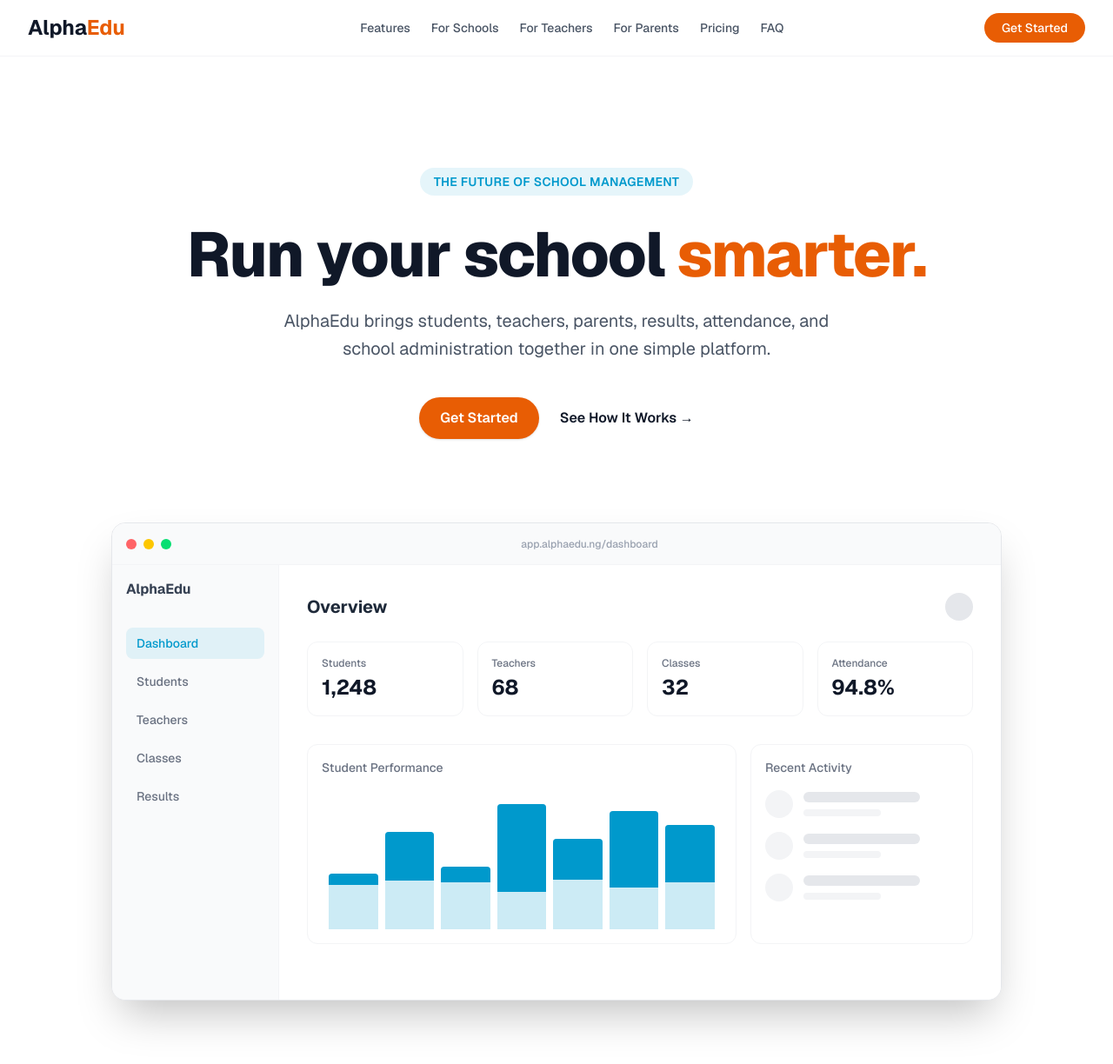
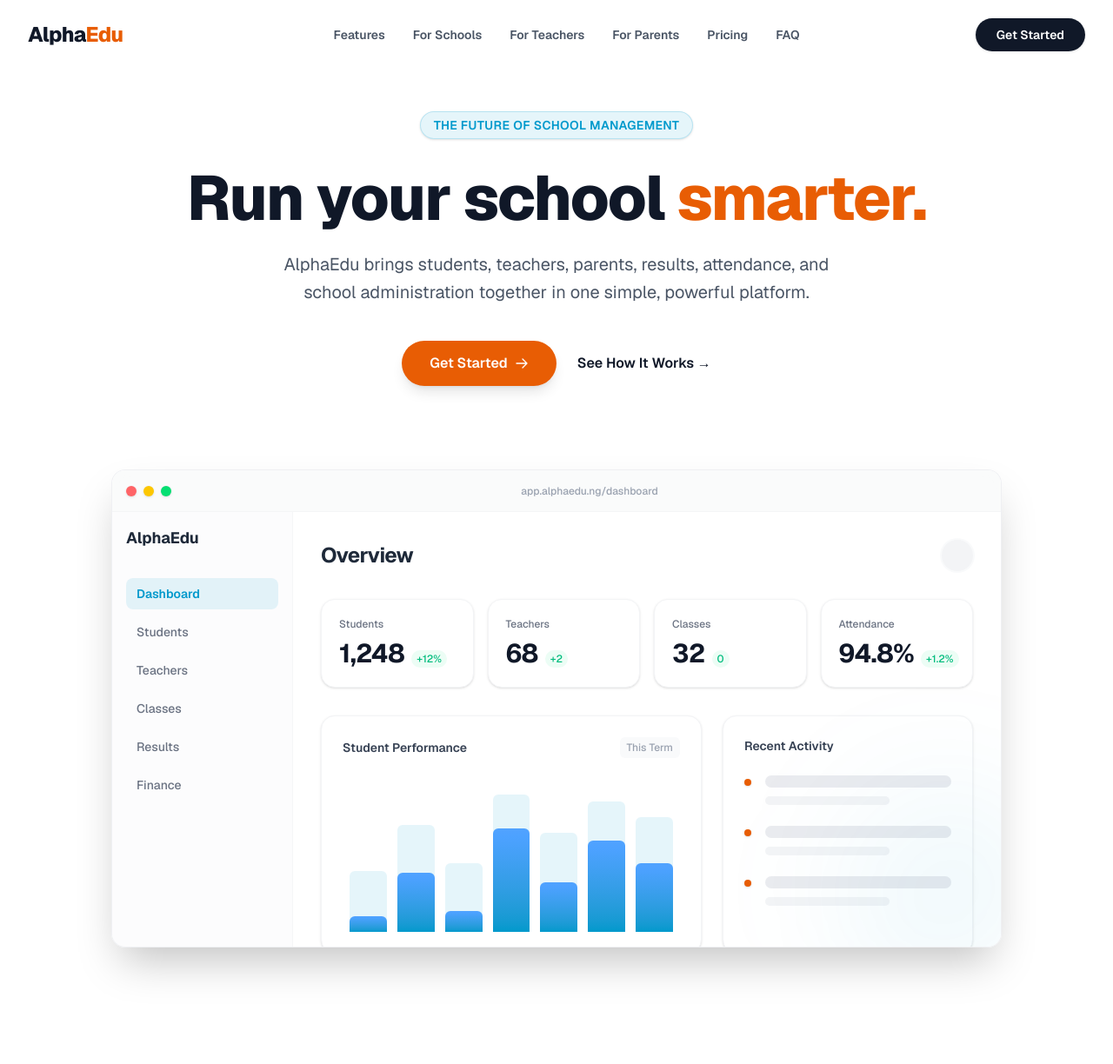
Before and after one commit to eashsultan/alphaedu, a Next.js app in the folder apps/web/: page / in a window 1280 px wide. Shown: the top 1224 px of the page at 87% size. Built offline with nearby package versions, Linux system fonts and the light colour scheme.

Commit message:
feat: increase UI and add framer-motion animations

```diff
--- a/apps/web/components/landing/Hero.tsx
+++ b/apps/web/components/landing/Hero.tsx
@@ -1,50 +1,109 @@
+"use client";
+
 import React from "react";
 import Link from "next/link";
+import { motion } from "framer-motion";
 import HeroDashboardMockup from "./HeroDashboardMockup";
 
 export default function Hero() {
+  const containerVariants = {
+    hidden: { opacity: 0 },
+    visible: {
+      opacity: 1,
+      transition: {
+        staggerChildren: 0.15,
+        delayChildren: 0.2,
+      },
+    },
+  };
+
+  const itemVariants = {
+    hidden: { opacity: 0, y: 30 },
+    visible: {
+      opacity: 1,
+      y: 0,
+      transition: { type: "spring", stiffness: 300, damping: 24 },
+    },
+  };
+
   return (
     <section className="relative overflow-hidden bg-white pb-16 pt-20 sm:pb-24 sm:pt-32 lg:pb-32">
       {/* Background decoration */}
-      <div className="absolute inset-x-0 -top-40 -z-10 transform-gpu overflow-hidden blur-3xl sm:-top-80" aria-hidden="true">
+      <motion.div
+        initial={{ opacity: 0, scale: 0.8 }}
+        animate={{ opacity: 0.3, scale: 1 }}
+        transition={{ duration: 1.5, ease: "easeOut" }}
+        className="absolute inset-x-0 -top-40 -z-10 transform-gpu overflow-hidden blur-3xl sm:-top-80"
+        aria-hidden="true"
+      >
         <div
-          className="relative left-[calc(50%-11rem)] aspect-[1155/678] w-[36.125rem] -translate-x-1/2 rotate-[30deg] bg-gradient-to-tr from-[var(--color-brand-orange)] to-[var(--color-brand-blue)] opacity-20 sm:left-[calc(50%-30rem)] sm:w-[72.1875rem]"
+          className="relative left-[calc(50%-11rem)] aspect-[1155/678] w-[36.125rem] -translate-x-1/2 rotate-[30deg] bg-gradient-to-tr from-[var(--color-brand-orange)] to-[var(--color-brand-blue)] sm:left-[calc(50%-30rem)] sm:w-[72.1875rem]"
           style={{
             clipPath:
               "polygon(74.1% 44.1%, 100% 61.6%, 97.5% 26.9%, 85.5% 0.1%, 80.7% 2%, 72.5% 32.5%, 60.2% 62.4%, 52.4% 68.1%, 47.5% 58.3%, 45.2% 34.5%, 27.5% 76.7%, 0.1% 64.9%, 17.9% 100%, 27.6% 76.8%, 76.1% 97.7%, 74.1% 44.1%)",
           }}
         />
-      </div>
+      </motion.div>
 
       <div className="mx-auto max-w-7xl px-4 sm:px-6 lg:px-8">
-        <div className="text-center">
-          <p className="inline-flex rounded-full bg-[var(--color-brand-blue)]/10 px-4 py-1.5 text-sm font-semibold tracking-wide text-[var(--color-brand-blue)]">
-            THE FUTURE OF SCHOOL MANAGEMENT
-          </p>
-          <h1 className="mt-8 text-5xl font-extrabold tracking-tight text-gray-900 sm:text-6xl lg:text-7xl">
-            Run your school <span className="text-[var(--color-brand-orange)]">smarter.</span>
-          </h1>
-          <p className="mx-auto mt-6 max-w-2xl text-lg leading-8 text-gray-600 sm:text-xl">
+        <motion.div
+          className="text-center"
+          variants={containerVariants}
+          initial="hidden"
+          animate="visible"
+        >
+          <motion.div variants={itemVariants}>
+            <p className="inline-flex rounded-full bg-[var(--color-brand-blue)]/10 px-4 py-1.5 text-sm font-semibold tracking-wide text-[var(--color-brand-blue)] ring-1 ring-inset ring-[var(--color-brand-blue)]/20 shadow-sm">
+              THE FUTURE OF SCHOOL MANAGEMENT
+            </p>
+          </motion.div>
+          <motion.h1 variants={itemVariants} className="mt-8 text-5xl font-extrabold tracking-tight text-gray-900 sm:text-6xl lg:text-7xl">
+            Run your school <span className="relative whitespace-nowrap text-[var(--color-brand-orange)]">
+              <span className="relative z-10">smarter.</span>
+              <svg className="absolute -bottom-2 -left-2 -right-2 -z-10 hidden sm:block" viewBox="0 0 200 20" preserveAspectRatio="none">
+                 <motion.path
+                   d="M 0 10 Q 100 20 200 10"
+                   fill="none"
+                   stroke="currentColor"
+                   strokeWidth="8"
+                   strokeLinecap="round"
+                   initial={{ pathLength: 0, opacity: 0 }}
+                   animate={{ pathLength: 1, opacity: 0.2 }}
+                   transition={{ duration: 1, delay: 0.8, ease: "easeInOut" }}
+                 />
+              </svg>
+            </span>
+          </motion.h1>
+          <motion.p variants={itemVariants} className="mx-auto mt-6 max-w-2xl text-lg leading-8 text-gray-600 sm:text-xl">
             AlphaEdu brings students, teachers, parents, results, attendance, and school
-            administration together in one simple platform.
-          </p>
-          <div className="mt-10 flex items-center justify-center gap-x-6">
+            administration together in one simple, powerful platform.
+          </motion.p>
+          <motion.div variants={itemVariants} className="mt-10 flex items-center justify-center gap-x-6">
             <Link
               href="#get-started"
-              className="rounded-full bg-[var(--color-brand-orange)] px-6 py-3 text-base font-semibold text-white shadow-sm transition-all hover:bg-orange-600 hover:shadow-md focus-visible:outline focus-visible:outline-2 focus-visible:outline-offset-2 focus-visible:outline-orange-600"
+              className="group relative flex items-center justify-center gap-x-2 rounded-full bg-[var(--color-brand-orange)] px-8 py-3.5 text-base font-semibold text-white shadow-lg transition-all hover:bg-orange-600 hover:shadow-orange-500/30 focus-visible:outline focus-visible:outline-2 focus-visible:outline-offset-2 focus-visible:outline-orange-600"
             >
               Get Started
+              <svg className="h-4 w-4 transition-transform group-hover:translate-x-1" fill="none" viewBox="0 0 24 24" strokeWidth="2" stroke="currentColor">
+                <path strokeLinecap="round" strokeLinejoin="round" d="M13.5 4.5L21 12m0 0l-7.5 7.5M21 12H3" />
+              </svg>
             </Link>
             <Link
               href="#how-it-works"
-              className="text-base font-semibold leading-6 text-gray-900 transition-colors hover:text-[var(--color-brand-blue)]"
+              className="group text-base font-semibold leading-6 text-gray-900 transition-colors hover:text-[var(--color-brand-blue)]"
             >
-              See How It Works <span aria-hidden="true">→</span>
+              See How It Works <span className="inline-block transition-transform group-hover:translate-x-1" aria-hidden="true">→</span>
             </Link>
-          </div>
-        </div>
+          </motion.div>
+        </motion.div>
 
-        <HeroDashboardMockup />
+        <motion.div
+          initial={{ opacity: 0, y: 60 }}
+          animate={{ opacity: 1, y: 0 }}
+          transition={{ type: "spring", stiffness: 200, damping: 30, delay: 0.6 }}
+        >
+          <HeroDashboardMockup />
+        </motion.div>
       </div>
     </section>
   );
--- a/apps/web/components/landing/HeroDashboardMockup.tsx
+++ b/apps/web/components/landing/HeroDashboardMockup.tsx
@@ -1,13 +1,18 @@
+"use client";
+
 import React from "react";
+import { motion } from "framer-motion";
 
 export default function HeroDashboardMockup() {
+  const chartHeights = [40, 70, 45, 90, 65, 85, 75];
+
   return (
-    <div className="relative mx-auto mt-16 max-w-5xl overflow-hidden rounded-2xl border border-gray-200 bg-white shadow-2xl shadow-[var(--color-brand-blue)]/10 sm:mt-24">
+    <div className="relative mx-auto mt-16 max-w-5xl overflow-hidden rounded-2xl border border-gray-200/60 bg-white/95 shadow-2xl shadow-[var(--color-brand-blue)]/15 backdrop-blur-xl sm:mt-24">
       {/* MacOS-style Window Header */}
-      <div className="flex h-12 items-center space-x-2 border-b border-gray-100 bg-gray-50 px-4">
-        <div className="h-3 w-3 rounded-full bg-red-400"></div>
-        <div className="h-3 w-3 rounded-full bg-yellow-400"></div>
-        <div className="h-3 w-3 rounded-full bg-green-400"></div>
+      <div className="flex h-12 items-center space-x-2 border-b border-gray-100/80 bg-gray-50/80 px-4 backdrop-blur-sm">
+        <div className="h-3 w-3 rounded-full bg-red-400 shadow-sm"></div>
+        <div className="h-3 w-3 rounded-full bg-yellow-400 shadow-sm"></div>
+        <div className="h-3 w-3 rounded-full bg-green-400 shadow-sm"></div>
         <div className="ml-4 flex-1 text-center text-xs font-medium text-gray-400">
           app.alphaedu.ng/dashboard
         </div>
@@ -16,77 +21,103 @@
       {/* Dashboard Content */}
       <div className="flex h-[400px] sm:h-[500px]">
         {/* Sidebar */}
-        <div className="hidden w-48 flex-col border-r border-gray-100 bg-gray-50 p-4 sm:flex">
-          <div className="mb-8 font-bold text-gray-700">AlphaEdu</div>
+        <div className="hidden w-52 flex-col border-r border-gray-100/80 bg-gray-50/50 p-4 sm:flex">
+          <div className="mb-8 font-bold text-gray-800 text-lg">AlphaEdu</div>
           <div className="space-y-2">
-            <div className="rounded-lg bg-[var(--color-brand-blue)]/10 px-3 py-2 text-sm font-medium text-[var(--color-brand-blue)]">
+            <div className="rounded-lg bg-[var(--color-brand-blue)]/10 px-3 py-2 text-sm font-semibold text-[var(--color-brand-blue)] transition-colors hover:bg-[var(--color-brand-blue)]/20 cursor-pointer">
               Dashboard
             </div>
-            <div className="rounded-lg px-3 py-2 text-sm font-medium text-gray-500">Students</div>
-            <div className="rounded-lg px-3 py-2 text-sm font-medium text-gray-500">Teachers</div>
-            <div className="rounded-lg px-3 py-2 text-sm font-medium text-gray-500">Classes</div>
-            <div className="rounded-lg px-3 py-2 text-sm font-medium text-gray-500">Results</div>
+            {['Students', 'Teachers', 'Classes', 'Results', 'Finance'].map((item) => (
+              <div key={item} className="rounded-lg px-3 py-2 text-sm font-medium text-gray-500 transition-colors hover:bg-gray-100 hover:text-gray-700 cursor-pointer">
+                {item}
+              </div>
+            ))}
           </div>
         </div>
 
         {/* Main Content Area */}
-        <div className="flex-1 bg-white p-6 sm:p-8">
-          <div className="mb-6 flex items-center justify-between">
-            <h2 className="text-xl font-bold text-gray-800">Overview</h2>
-            <div className="h-8 w-8 rounded-full bg-gray-200"></div>
+        <div className="flex-1 bg-white p-6 sm:p-8 overflow-hidden relative">
+          <div className="mb-8 flex items-center justify-between">
+            <h2 className="text-2xl font-bold text-gray-800 tracking-tight">Overview</h2>
+            <div className="flex items-center gap-3">
+              <div className="h-9 w-9 rounded-full bg-gray-100 ring-2 ring-gray-50"></div>
+            </div>
           </div>
 
           {/* Stats Grid */}
           <div className="grid grid-cols-2 gap-4 sm:grid-cols-4">
             {[
-              { label: "Students", value: "1,248" },
-              { label: "Teachers", value: "68" },
-              { label: "Classes", value: "32" },
-              { label: "Attendance", value: "94.8%" },
+              { label: "Students", value: "1,248", change: "+12%" },
+              { label: "Teachers", value: "68", change: "+2" },
+              { label: "Classes", value: "32", change: "0" },
+              { label: "Attendance", value: "94.8%", change: "+1.2%" },
             ].map((stat, idx) => (
-              <div key={idx} className="rounded-xl border border-gray-100 p-4">
+              <motion.div
+                key={idx}
+                initial={{ opacity: 0, scale: 0.9 }}
+                animate={{ opacity: 1, scale: 1 }}
+                transition={{ duration: 0.4, delay: 0.8 + (idx * 0.1) }}
+                className="group rounded-2xl border border-gray-100 bg-white p-5 shadow-sm transition-all hover:shadow-md hover:border-[var(--color-brand-blue)]/30"
+              >
                 <div className="text-xs font-medium text-gray-500">{stat.label}</div>
-                <div className="mt-1 text-2xl font-bold text-gray-900">{stat.value}</div>
-              </div>
+                <div className="mt-2 flex items-baseline gap-2">
+                  <div className="text-3xl font-bold text-gray-900 tracking-tight">{stat.value}</div>
+                  <div className="text-xs font-medium text-emerald-500 bg-emerald-50 px-1.5 py-0.5 rounded-full">{stat.change}</div>
+                </div>
+              </motion.div>
             ))}
           </div>
 
           {/* Chart/Activity area */}
-          <div className="mt-8 flex gap-4">
-            <div className="flex-1 rounded-xl border border-gray-100 p-4">
-              <div className="mb-4 text-sm font-medium text-gray-500">Student Performance</div>
+          <div className="mt-8 flex gap-6">
+            <div className="flex-1 rounded-2xl border border-gray-100 bg-white p-6 shadow-sm">
+              <div className="mb-6 flex justify-between items-center">
+                <div className="text-sm font-semibold text-gray-700">Student Performance</div>
+                <div className="text-xs font-medium text-gray-400 bg-gray-50 px-2 py-1 rounded-md">This Term</div>
+              </div>
               {/* Fake Chart */}
-              <div className="flex h-40 items-end justify-between gap-2 px-2">
-                {[40, 70, 45, 90, 65, 85, 75].map((height, i) => (
+              <div className="flex h-44 items-end justify-between gap-3 px-2">
+                {chartHeights.map((height, i) => (
                   <div
                     key={i}
-                    className="w-full rounded-t-sm bg-[var(--color-brand-blue)]/20"
+                    className="relative w-full rounded-t-md bg-[var(--color-brand-blue)]/10 overflow-hidden"
                     style={{ height: `${height}%` }}
                   >
-                    <div
-                      className="w-full rounded-t-sm bg-[var(--color-brand-blue)]"
-                      style={{ height: `${height - 20}%` }}
-                    ></div>
+                    <motion.div
+                      className="absolute bottom-0 w-full rounded-t-md bg-gradient-to-t from-[var(--color-brand-blue)] to-blue-400"
+                      initial={{ height: 0 }}
+                      animate={{ height: `${height - 15}%` }}
+                      transition={{ duration: 1, delay: 1.2 + (i * 0.1), ease: "easeOut" }}
+                    ></motion.div>
                   </div>
                 ))}
               </div>
             </div>
 
-            <div className="hidden w-64 rounded-xl border border-gray-100 p-4 sm:block">
-              <div className="mb-4 text-sm font-medium text-gray-500">Recent Activity</div>
-              <div className="space-y-4">
+            <div className="hidden w-72 rounded-2xl border border-gray-100 bg-white p-6 shadow-sm sm:block">
+              <div className="mb-6 text-sm font-semibold text-gray-700">Recent Activity</div>
+              <div className="space-y-6">
                 {[1, 2, 3].map((_, i) => (
-                  <div key={i} className="flex items-center gap-3">
-                    <div className="h-8 w-8 rounded-full bg-gray-100"></div>
+                  <motion.div
+                    key={i}
+                    className="flex items-start gap-4"
+                    initial={{ opacity: 0, x: 20 }}
+                    animate={{ opacity: 1, x: 0 }}
+                    transition={{ duration: 0.5, delay: 1.5 + (i * 0.2) }}
+                  >
+                    <div className="mt-1 h-2 w-2 rounded-full bg-[var(--color-brand-orange)] shadow-sm shadow-[var(--color-brand-orange)]/50"></div>
                     <div className="flex-1">
-                      <div className="h-3 w-3/4 rounded-full bg-gray-200"></div>
-                      <div className="mt-2 h-2 w-1/2 rounded-full bg-gray-100"></div>
+                      <div className="h-3.5 w-full rounded-full bg-gray-200/80"></div>
+                      <div className="mt-2.5 h-2.5 w-2/3 rounded-full bg-gray-100"></div>
                     </div>
-                  </div>
+                  </motion.div>
                 ))}
               </div>
             </div>
           </div>
+
+          {/* Subtle gradient glow in bottom right of dashboard */}
+          <div className="absolute -bottom-10 -right-10 w-64 h-64 bg-gradient-to-tl from-[var(--color-brand-blue)]/10 to-transparent blur-3xl rounded-full pointer-events-none"></div>
         </div>
       </div>
     </div>
--- a/apps/web/components/landing/Navbar.tsx
+++ b/apps/web/components/landing/Navbar.tsx
@@ -1,10 +1,20 @@
 "use client";
 
-import { useState } from "react";
+import { useState, useEffect } from "react";
 import Link from "next/link";
+import { motion, AnimatePresence } from "framer-motion";
 
 export default function Navbar() {
   const [isMobileMenuOpen, setIsMobileMenuOpen] = useState(false);
+  const [scrolled, setScrolled] = useState(false);
+
+  useEffect(() => {
+    const handleScroll = () => {
+      setScrolled(window.scrollY > 10);
+    };
+    window.addEventListener("scroll", handleScroll);
+    return () => window.removeEventListener("scroll", handleScroll);
+  }, []);
 
   const navLinks = [
     { name: "Features", href: "#features" },
@@ -16,42 +26,66 @@
   ];
 
   return (
-    <nav className="sticky top-0 z-50 w-full border-b border-gray-100 bg-white/80 backdrop-blur-md">
+    <motion.nav
+      initial={{ y: -100 }}
+      animate={{ y: 0 }}
+      transition={{ type: "spring", stiffness: 100, damping: 20 }}
+      className={`fixed top-0 z-50 w-full transition-all duration-300 ${
+        scrolled
+          ? "bg-white/80 backdrop-blur-lg border-b border-gray-100 shadow-sm"
+          : "bg-transparent border-transparent"
+      }`}
+    >
       <div className="mx-auto max-w-7xl px-4 sm:px-6 lg:px-8">
-        <div className="flex h-16 items-center justify-between">
+        <div className="flex h-20 items-center justify-between">
           {/* Brand */}
-          <div className="flex-shrink-0">
+          <motion.div
+            whileHover={{ scale: 1.05 }}
+            whileTap={{ scale: 0.95 }}
+            className="flex-shrink-0"
+          >
             <Link href="/" className="flex items-center gap-2">
-              <span className="text-2xl font-bold text-gray-900">
+              <span className="text-2xl font-extrabold tracking-tight text-gray-900">
                 Alpha<span className="text-[var(--color-brand-orange)]">Edu</span>
               </span>
             </Link>
-          </div>
+          </motion.div>
 
           {/* Desktop Navigation */}
           <div className="hidden md:block">
-            <div className="ml-10 flex items-center space-x-6">
-              {navLinks.map((link) => (
+            <div className="ml-10 flex items-center space-x-8">
+              {navLinks.map((link, i) => (
+                <motion.div
+                  key={link.name}
+                  initial={{ opacity: 0, y: -20 }}
+                  animate={{ opacity: 1, y: 0 }}
+                  transition={{ delay: 0.1 + (i * 0.1) }}
+                >
                   <Link
-                  key={link.name}
                     href={link.href}
-                  className="text-sm font-medium text-gray-600 transition-colors hover:text-[var(--color-brand-blue)]"
+                    className="text-sm font-semibold text-gray-600 transition-colors hover:text-[var(--color-brand-blue)]"
                   >
                     {link.name}
                   </Link>
+                </motion.div>
               ))}
             </div>
           </div>
 
           {/* Desktop CTA */}
-          <div className="hidden md:block">
+          <motion.div
+            className="hidden md:block"
+            initial={{ opacity: 0, scale: 0.8 }}
+            animate={{ opacity: 1, scale: 1 }}
+            transition={{ delay: 0.6 }}
+          >
             <Link
               href="#get-started"
-              className="rounded-full bg-[var(--color-brand-orange)] px-5 py-2 text-sm font-medium text-white transition-all hover:bg-orange-600 hover:shadow-md"
+              className="rounded-full bg-gray-900 px-6 py-2.5 text-sm font-semibold text-white shadow-sm transition-all hover:bg-[var(--color-brand-blue)] hover:shadow-md hover:shadow-[var(--color-brand-blue)]/30"
             >
               Get Started
             </Link>
-          </div>
+          </motion.div>
 
           {/* Mobile menu button */}
           <div className="-mr-2 flex md:hidden">
@@ -59,30 +93,14 @@
               onClick={() => setIsMobileMenuOpen(!isMobileMenuOpen)}
               type="button"
               className="inline-flex items-center justify-center rounded-md p-2 text-gray-400 hover:bg-gray-100 hover:text-gray-500 focus:outline-none"
-              aria-controls="mobile-menu"
-              aria-expanded="false"
             >
               <span className="sr-only">Open main menu</span>
               {!isMobileMenuOpen ? (
-                <svg
-                  className="block h-6 w-6"
-                  xmlns="http://www.w3.org/2000/svg"
-                  fill="none"
-                  viewBox="0 0 24 24"
-                  stroke="currentColor"
-                  aria-hidden="true"
-                >
+                <svg className="block h-6 w-6" xmlns="http://www.w3.org/2000/svg" fill="none" viewBox="0 0 24 24" stroke="currentColor">
                   <path strokeLinecap="round" strokeLinejoin="round" strokeWidth="2" d="M4 6h16M4 12h16M4 18h16" />
                 </svg>
               ) : (
-                <svg
-                  className="block h-6 w-6"
-                  xmlns="http://www.w3.org/2000/svg"
-                  fill="none"
-                  viewBox="0 0 24 24"
-                  stroke="currentColor"
-                  aria-hidden="true"
-                >
+                <svg className="block h-6 w-6" xmlns="http://www.w3.org/2000/svg" fill="none" viewBox="0 0 24 24" stroke="currentColor">
                   <path strokeLinecap="round" strokeLinejoin="round" strokeWidth="2" d="M6 18L18 6M6 6l12 12" />
                 </svg>
               )}
@@ -92,31 +110,38 @@
       </div>
 
       {/* Mobile menu */}
+      <AnimatePresence>
         {isMobileMenuOpen && (
-        <div className="md:hidden" id="mobile-menu">
-          <div className="space-y-1 px-2 pb-3 pt-2 sm:px-3">
+          <motion.div
+            initial={{ opacity: 0, height: 0 }}
+            animate={{ opacity: 1, height: "auto" }}
+            exit={{ opacity: 0, height: 0 }}
+            className="md:hidden overflow-hidden bg-white border-b border-gray-100 shadow-xl"
+          >
+            <div className="space-y-1 px-4 pb-6 pt-2">
               {navLinks.map((link) => (
                 <Link
                   key={link.name}
                   href={link.href}
-                className="block rounded-md px-3 py-2 text-base font-medium text-gray-700 hover:bg-gray-50 hover:text-[var(--color-brand-blue)]"
+                  className="block rounded-lg px-3 py-3 text-base font-semibold text-gray-700 hover:bg-gray-50 hover:text-[var(--color-brand-blue)] transition-colors"
                   onClick={() => setIsMobileMenuOpen(false)}
                 >
                   {link.name}
                 </Link>
               ))}
-            <div className="mt-4 px-3">
+              <div className="mt-6 px-3">
                 <Link
                   href="#get-started"
-                className="block w-full rounded-md bg-[var(--color-brand-orange)] px-5 py-3 text-center font-medium text-white hover:bg-orange-600"
+                  className="block w-full rounded-xl bg-[var(--color-brand-blue)] px-5 py-4 text-center font-semibold text-white shadow-md hover:bg-blue-600 transition-colors"
                   onClick={() => setIsMobileMenuOpen(false)}
                 >
                   Get Started
                 </Link>
               </div>
             </div>
-        </div>
+          </motion.div>
         )}
-    </nav>
+      </AnimatePresence>
+    </motion.nav>
   );
 }
--- a/apps/web/package.json
+++ b/apps/web/package.json
@@ -9,6 +9,7 @@
     "lint": "eslint"
   },
   "dependencies": {
+    "framer-motion": "^13.2.0",
     "next": "16.3.4",
     "react": "19.2.8",
     "react-dom": "19.2.8"
```
Also changed, not shown: 1 other file (tests, documents, lock files or other folders). Lines whose indentation alone changed are shown as unchanged.
